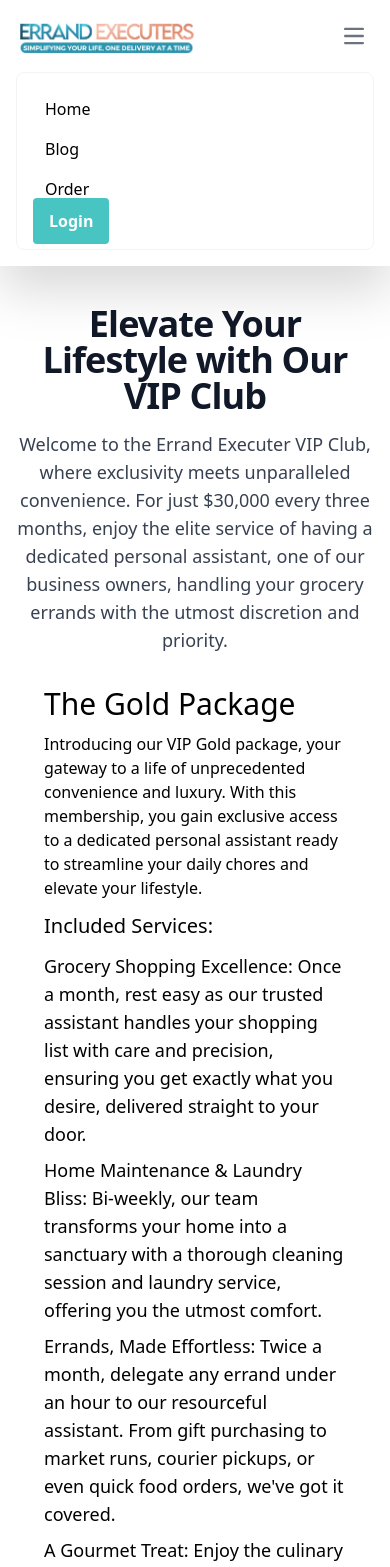
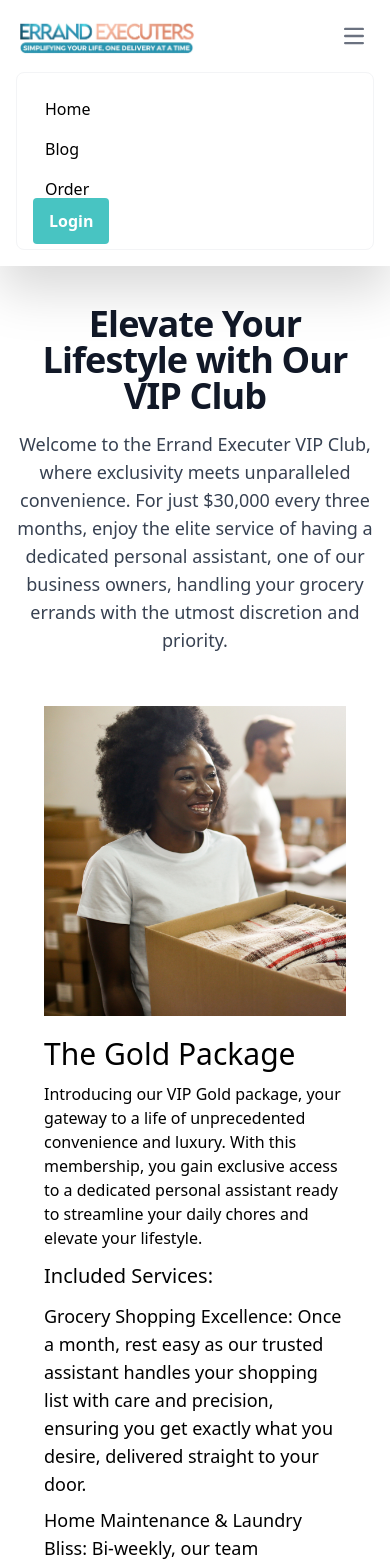
Before and after one commit to Shaneika1/customer, a SvelteKit app: page /vip in a window 390 px wide. Shown: the top 1567 px of the page. Built offline with nearby package versions, Linux system fonts and the light colour scheme; no server answers; the database is empty.

Commit message:
image fix on vip page

```diff
--- a/src/routes/vip/+page.svelte
+++ b/src/routes/vip/+page.svelte
@@ -55,6 +55,9 @@
             </p>
         </div>
         <div class="mx-1 px-10 lg:grid lg:grid-cols-4" style="">
+            <div class="image-div block lg:hidden col-span-2  py-5">
+                <img src="/2.png" style='width:100%;' alt="Descriptive Alt Text" class="row-image" />
+              </div>
             <div class=" col-span-2">
                 <div class=" ">
                     <h3
@@ -165,7 +168,7 @@
                 </div>
             </div>
 
-            <div class="image-div col-span-2 px-20">
+            <div class="image-div hidden lg:block col-span-2 px-20">
                 <img src="/2.png" style='width:100%;' alt="Descriptive Alt Text" class="row-image" />
               </div>
         </div>
```
